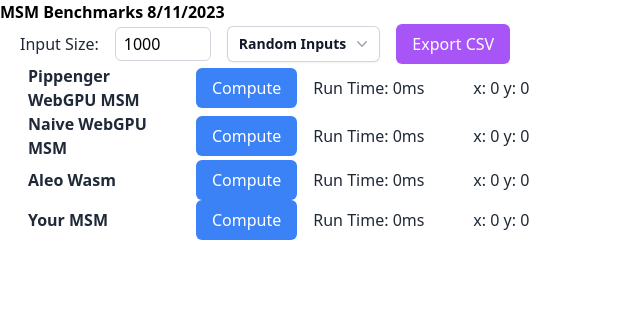
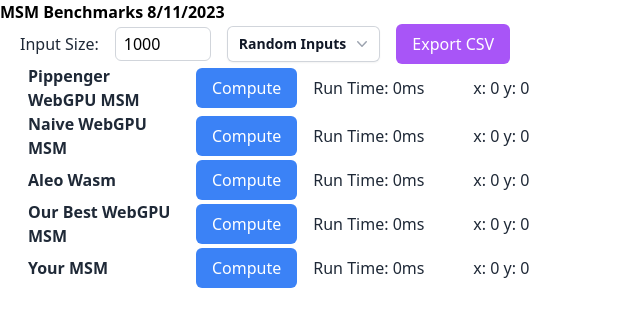
Before and after one commit to demox-labs/webgpu-msm, a React app: page / in a window 1280 px wide. Shown: the top 326 px of the page, without its empty margins (0-640 px from the left). Built offline with nearby package versions, Linux system fonts and the light colour scheme.

Commit message:
best msm entry included, reverted naive msm back to bigints

```diff
--- a/src/reference/reference.ts
+++ b/src/reference/reference.ts
@@ -2,7 +2,7 @@ import { BigIntPoint, U32ArrayPoint } from "./types";
 import { FieldMath } from "./utils/FieldMath";
 import { loadWasmModule } from "./wasm-loader/wasm-loader";
 import { naive_msm } from "./webgpu/entries/naiveMSMEntry";
-import { bigIntsToU16Array, flattenU32s } from "./webgpu/utils";
+import { bigIntsToU16Array, bigIntsToU32Array, flattenU32s } from "./webgpu/utils";
 import { pippinger_msm } from "./webgpu/entries/pippengerMSMEntry";
 
 export const webgpu_pippenger_msm = async (
@@ -19,9 +19,12 @@ export const webgpu_compute_msm = async (
   baseAffinePoints: BigIntPoint[] | U32ArrayPoint[],
   scalars: bigint[] | Uint32Array[]
   ): Promise<{x: bigint, y: bigint}> => {
-  const flattenedPoints = (baseAffinePoints as U32ArrayPoint[]).flatMap(point => [point.x, point.y]);
-  const pointsAsU32s = flattenU32s(flattenedPoints);
-  const scalarsAsU32s = flattenU32s(scalars as Uint32Array[]);
+  // const flattenedPoints = (baseAffinePoints as U32ArrayPoint[]).flatMap(point => [point.x, point.y]);
+  // const pointsAsU32s = flattenU32s(flattenedPoints);
+  // const scalarsAsU32s = flattenU32s(scalars as Uint32Array[]);
+  const flattenedPoints = (baseAffinePoints as BigIntPoint[]).flatMap(point => [point.x, point.y]);
+  const pointsAsU32s = bigIntsToU32Array(flattenedPoints);
+  const scalarsAsU32s = bigIntsToU32Array(scalars as bigint[]);
   return await naive_msm(pointsAsU32s, scalarsAsU32s);
 };
 
@@ -36,3 +39,16 @@ export const wasm_compute_msm = async (
   const xNum = xresult.slice(0, xresult.indexOf('group'));
   return new FieldMath().getPointFromX(BigInt(xNum));
 };
+
+const NAIVE_LIMIT = 100_000;
+
+export const webgpu_best_msm = async (
+  baseAffinePoints: BigIntPoint[] | U32ArrayPoint[],
+  scalars: bigint[] | Uint32Array[]
+  ): Promise<{x: bigint, y: bigint}> => {
+    if (scalars.length < NAIVE_LIMIT) {
+      return await webgpu_compute_msm(baseAffinePoints, scalars);
+    } else {
+      return await webgpu_pippenger_msm(baseAffinePoints, scalars);
+    }
+  };
--- a/src/ui/AllBenchmarks.tsx
+++ b/src/ui/AllBenchmarks.tsx
@@ -2,7 +2,7 @@ import React, { useEffect, useState } from 'react';
 import { Benchmark } from './Benchmark';
 import { bigIntToU32Array, generateRandomFields } from '../reference/webgpu/utils';
 import { BigIntPoint, U32ArrayPoint } from '../reference/types';
-import { webgpu_compute_msm, wasm_compute_msm, webgpu_pippenger_msm } from '../reference/reference';
+import { webgpu_compute_msm, wasm_compute_msm, webgpu_pippenger_msm, webgpu_best_msm } from '../reference/reference';
 import { compute_msm } from '../submission/submission';
 import CSVExportButton from './CSVExportButton';
 import { TestCaseDropDown } from './TestCaseDropDown';
@@ -106,8 +106,10 @@ export const AllBenchmarks: React.FC = () => {
       />
       <Benchmark
         name={'Naive WebGPU MSM'}
-        baseAffinePoints={u32Points}
-        scalars={u32Scalars}
+        // baseAffinePoints={u32Points}
+        // scalars={u32Scalars}
+        baseAffinePoints={baseAffineBigIntPoints}
+        scalars={bigIntScalars}
         expectedResult={expectedResult}
         msmFunc={webgpu_compute_msm}
         postResult={postResult}
@@ -121,6 +123,14 @@ export const AllBenchmarks: React.FC = () => {
         postResult={postResult}
       />
       <Benchmark
+        name={'Our Best WebGPU MSM'}
+        baseAffinePoints={baseAffineBigIntPoints}
+        scalars={bigIntScalars}
+        expectedResult={expectedResult}
+        msmFunc={webgpu_best_msm}
+        postResult={postResult}
+      />
+      <Benchmark
         name={'Your MSM'}
         baseAffinePoints={baseAffineBigIntPoints}
         scalars={bigIntScalars}
```
